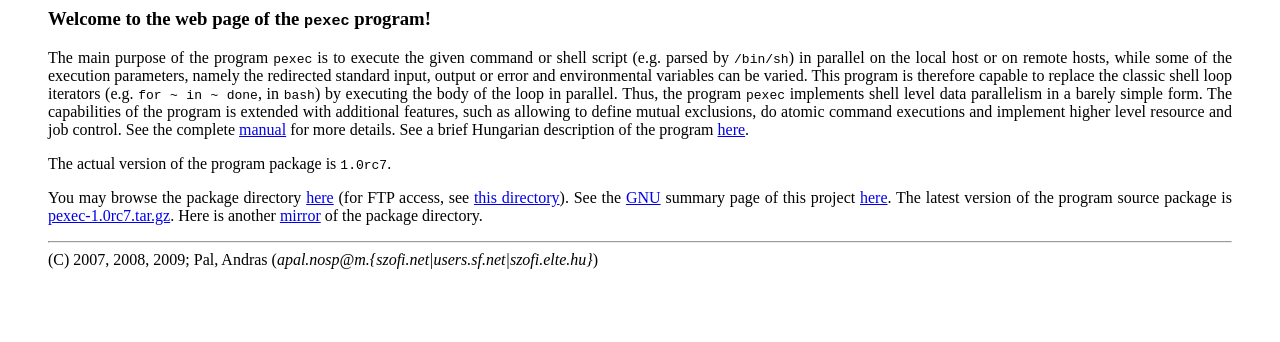
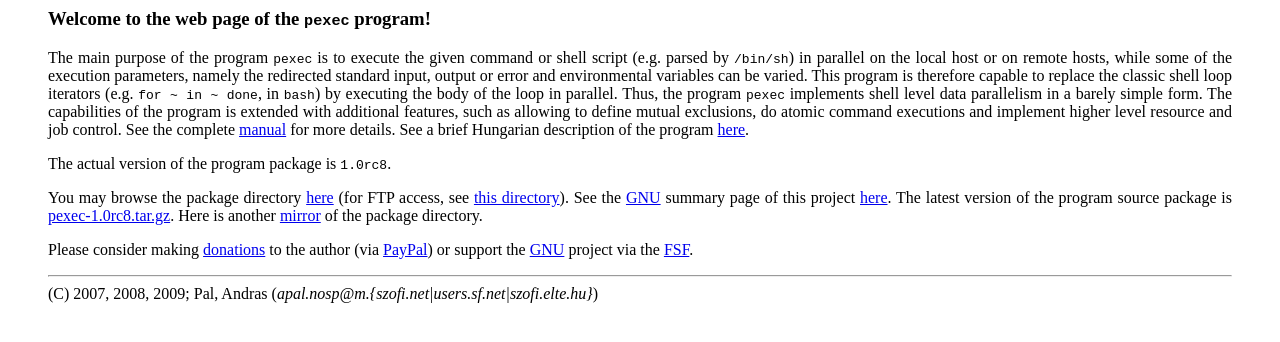
Before and after one commit to gnu-mirror-unofficial/pexec, a plain HTML site: page index.html in a window 1280 px wide. Drawn offline with Linux system fonts and the light colour scheme.

Commit message:
*** empty log message ***

```diff
--- a/index.html
+++ b/index.html
@@ -1,6 +1,13 @@
 <html><head><title>pexec</title>
 
-<script type="text/javascript"></script>
+<script language="JavaScript" type="text/javascript">
+<!--
+function submit_donations()
+{
+ document.donation_form.submit();
+}
+-->
+</script>
 
 <style type="text/css">
 </style></head><body>
@@ -29,7 +36,7 @@ for more details. See a brief Hungarian description of the program
 <a href="pexec-brief.hu.html">here</a>.
 
 </p><p align="justify">
-The actual version of the program package is <tt>1.0rc7</tt>.
+The actual version of the program package is <tt>1.0rc8</tt>.
 
 </p><p align="justify">
 You may browse the package directory
@@ -38,9 +45,22 @@ You may browse the package directory
 See the <a href="http://gnu.org/">GNU</a> summary page of this project
 <a href="https://savannah.gnu.org/projects/pexec/">here</a>. The
 latest version of the program source package is
-<a href="http://ftp.gnu.org/gnu/pexec/pexec-1.0rc7.tar.gz">pexec-1.0rc7.tar.gz</a>.
+<a href="http://ftp.gnu.org/gnu/pexec/pexec-1.0rc8.tar.gz">pexec-1.0rc8.tar.gz</a>.
 Here is another <a href="http://szofi.elte.hu/%7Eapal/utils/pexec">mirror</a>
 of the package directory.
+
+</p><p align="justify">
+<form name="donation_form" action="https://www.paypal.com/cgi-bin/webscr" method="post">
+<input type="hidden" name="cmd" value="_donations">
+<input type="hidden" name="business" value="apal@szofi.net">
+<input type="hidden" name="item_name" value="Donation for the development of PEXEC">
+<input type="hidden" name="currency_code" value="USD">
+Please consider making
+<a href="javascript:submit_donations();">donations</a>
+to the author (via <a href="http://www.paypal.com">PayPal</a>)
+or support the <a href="http://www.gnu.org">GNU</a> project
+via the <a href="http://donate.fsf.org">FSF</a>.
+</form>
 
 </p><hr>
 (C) 2007, 2008, 2009; Pal, Andras (<i>apal.nosp@m.{szofi.net|users.sf.net|szofi.elte.hu}</i>)
```
